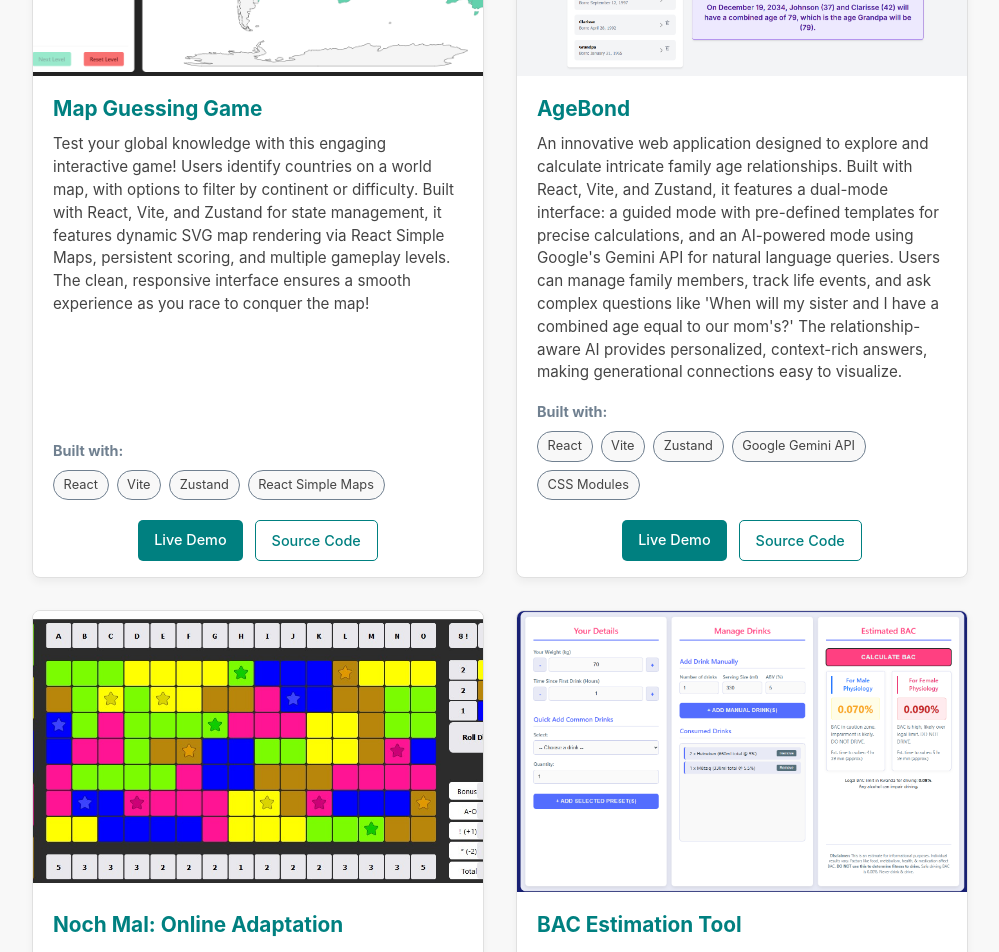
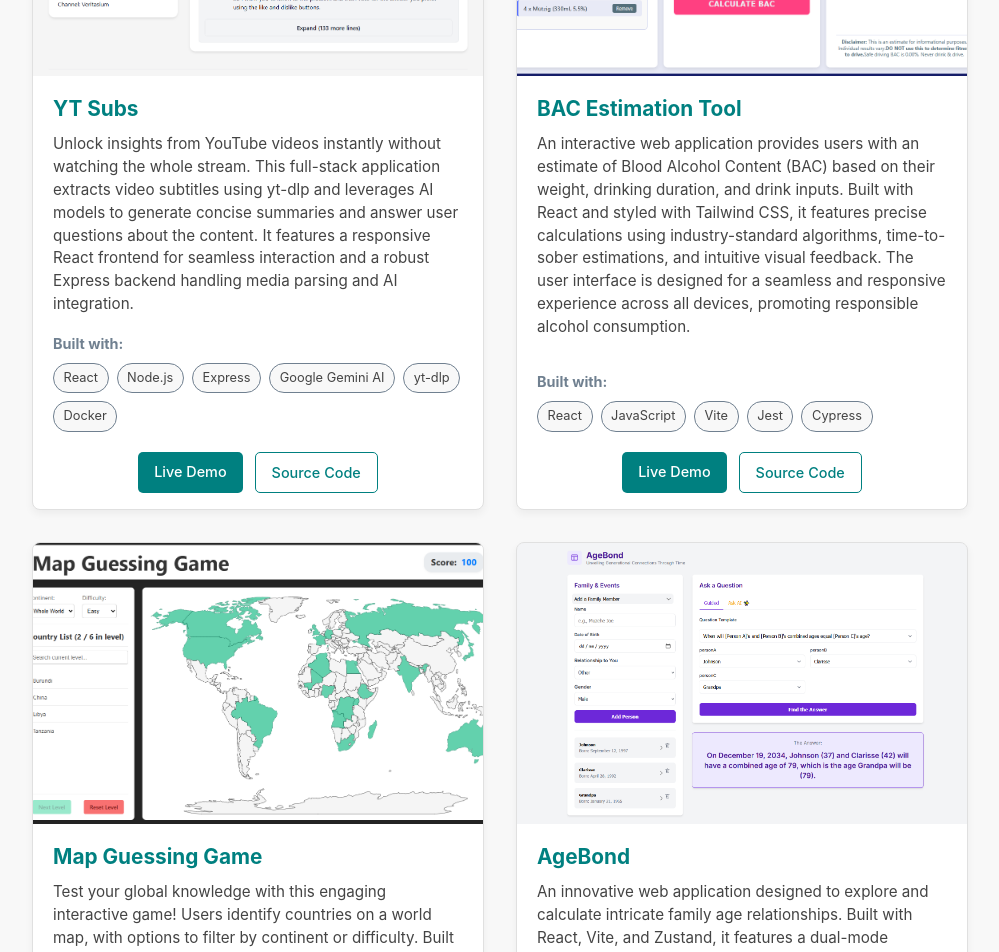
Before and after one commit to FabHaguma/my_portfolio, a React (Vite) app: page /projects in a window 1280 px wide. Shown: the part 500-1452 px from the top of the page, without its empty margins (140-1139 px from the left). Built offline with nearby package versions, Linux system fonts and the light colour scheme.

Commit message:
added yt-subs on the list of project

```diff
--- a/src/data/projectsData.js
+++ b/src/data/projectsData.js
@@ -1,61 +1,72 @@
 
-import projectAScreenshot from '../assets/images/projects/nochmal-screenshot.jpg';
-import projectBScreenshot from '../assets/images/projects/bac-estimation-tool.png';
-import projectCScreenshot from '../assets/images/projects/prompt-gallery-image.png';
-import projectDScreenshot from '../assets/images/projects/map-guessing-game.png';
-import projectEScreenshot from '../assets/images/projects/agebond-screenshot.png';
+import project_A_Screenshot from '../assets/images/projects/nochmal-screenshot.jpg';
+import project_B_Screenshot from '../assets/images/projects/bac-estimation-tool.png';
+import project_C_Screenshot from '../assets/images/projects/prompt-gallery-image.png';
+import project_D_Screenshot from '../assets/images/projects/map-guessing-game.png';
+import project_E_Screenshot from '../assets/images/projects/agebond-screenshot.png';
+import project_F_Screenshot from '../assets/images/projects/yt-subs-screenshot.png';
 
 export const projectsData = [
   {
     id: 1,
+    name: "YT Subs",
+    description: "Unlock insights from YouTube videos instantly without watching the whole stream. This full-stack application extracts video subtitles using yt-dlp and leverages AI models to generate concise summaries and answer user questions about the content. It features a responsive React frontend for seamless interaction and a robust Express backend handling media parsing and AI integration.",
+    smallDescription: "AI-powered tool to summarize and chat with YouTube video transcripts.",
+    technologies: ["React", "Node.js", "Express", "Google Gemini AI", "yt-dlp", "Docker"],
+    liveDemoLink: "https://ytsubs.haguma.com/",
+    sourceCodeLink: "https://github.com/fabhaguma/yt-subs",
+    screenshot: project_F_Screenshot
+  },
+  {
+    id: 2,
+    name: "BAC Estimation Tool",
+    description: "An interactive web application provides users with an estimate of Blood Alcohol Content (BAC) based on their weight, drinking duration, and drink inputs. Built with React and styled with Tailwind CSS, it features precise calculations using industry-standard algorithms, time-to-sober estimations, and intuitive visual feedback. The user interface is designed for a seamless and responsive experience across all devices, promoting responsible alcohol consumption.",
+    smallDescription: "A tool to estimate Blood Alcohol Content (BAC).",
+    technologies: ["React", "JavaScript", "Vite", "Jest", "Cypress"],
+    liveDemoLink: "https://bac.haguma.com/",
+    sourceCodeLink: "https://github.com/FabHaguma/BAC-Estimator",
+    screenshot: project_B_Screenshot
+  },
+  {
+    id: 3,
     name: "Map Guessing Game",
     description: "Test your global knowledge with this engaging interactive game! Users identify countries on a world map, with options to filter by continent or difficulty. Built with React, Vite, and Zustand for state management, it features dynamic SVG map rendering via React Simple Maps, persistent scoring, and multiple gameplay levels. The clean, responsive interface ensures a smooth experience as you race to conquer the map!",
     smallDescription: "An interactive game to identify countries on a map.",
     technologies: ["React", "Vite", "Zustand", "React Simple Maps"],
     liveDemoLink: "https://map-game.haguma.com/",
     sourceCodeLink: "https://github.com/fabhaguma/map-guessing-game",
-    screenshot: projectDScreenshot
+    screenshot: project_D_Screenshot
   },
   {
-    id: 2,
+    id: 4,
     name: "AgeBond",
     description: "An innovative web application designed to explore and calculate intricate family age relationships. Built with React, Vite, and Zustand, it features a dual-mode interface: a guided mode with pre-defined templates for precise calculations, and an AI-powered mode using Google's Gemini API for natural language queries. Users can manage family members, track life events, and ask complex questions like 'When will my sister and I have a combined age equal to our mom's?' The relationship-aware AI provides personalized, context-rich answers, making generational connections easy to visualize.",
     smallDescription: "An AI-powered app to explore family age relationships.",
     technologies: ["React", "Vite", "Zustand", "Google Gemini API", "CSS Modules"],
     liveDemoLink: "https://agebond.haguma.com/",
     sourceCodeLink: "https://github.com/FabHaguma/agebond",
-    screenshot: projectEScreenshot
+    screenshot: project_E_Screenshot
   },
 
   {
-    id: 3,
+    id: 5,
     name: "Noch Mal: Online Adaptation",
     description: "An adaptation of a multiplayer board game that allows players to enjoy the classic Noch Mal game online. It features real-time gameplay, of rolling dice to strategically place numbers on a grid, aiming to complete rows and columns for points. Players can join games, track their scores. The game is designed to be user-friendly and engaging, with a focus on smooth gameplay and an intuitive interface.",
     smallDescription: "An online adaptation of the classic Noch Mal board game.",
     technologies: ["React", "Node.js", "Express", "Socket.IO", "Vanilla CSS"],
     liveDemoLink: "https://nochmal.haguma.com/",
     sourceCodeLink: "https://github.com/FabHaguma/nochmal-online",
-    screenshot: projectAScreenshot
+    screenshot: project_A_Screenshot
   },
   {
-    id: 4,
-    name: "BAC Estimation Tool",
-    description: "An interactive web application provides users with an estimate of Blood Alcohol Content (BAC) based on their weight, drinking duration, and drink inputs. Built with React and styled with Tailwind CSS, it features precise calculations using industry-standard algorithms, time-to-sober estimations, and intuitive visual feedback. The user interface is designed for a seamless and responsive experience across all devices, promoting responsible alcohol consumption.",
-    smallDescription: "A tool to estimate Blood Alcohol Content (BAC).",
-    technologies: ["React", "JavaScript", "Vite", "Jest", "Cypress"],
-    liveDemoLink: "https://bac.haguma.com/",
-    sourceCodeLink: "https://github.com/FabHaguma/BAC-Estimator",
-    screenshot: projectBScreenshot
-  },
-  {
-    id: 5,
+    id: 6,
     name: "Prompt Gallery",
     description: "This web application allows users to explore and interact with a collection of AI-generated prompts. Users can browse through various categories, view prompt details, and save their favorite prompts for later use. The application is built with a focus on user experience, featuring smooth navigation and an intuitive interface.",
     smallDescription: "A gallery to explore AI-generated prompts.",
     technologies: ["Supabase", "PostgreSQL", "JavaScript", "SCSS Modules"],
     liveDemoLink: "https://prompt-gallery.haguma.com/",
     sourceCodeLink: "https://github.com/FabHaguma/prompt-gallery",
-    screenshot: projectCScreenshot
+    screenshot: project_C_Screenshot
   },
 
   // {
```
Also changed, not shown: src/assets/images/projects/bac-estimation-tool.png, src/assets/images/projects/yt-subs-screenshot.png (added).
